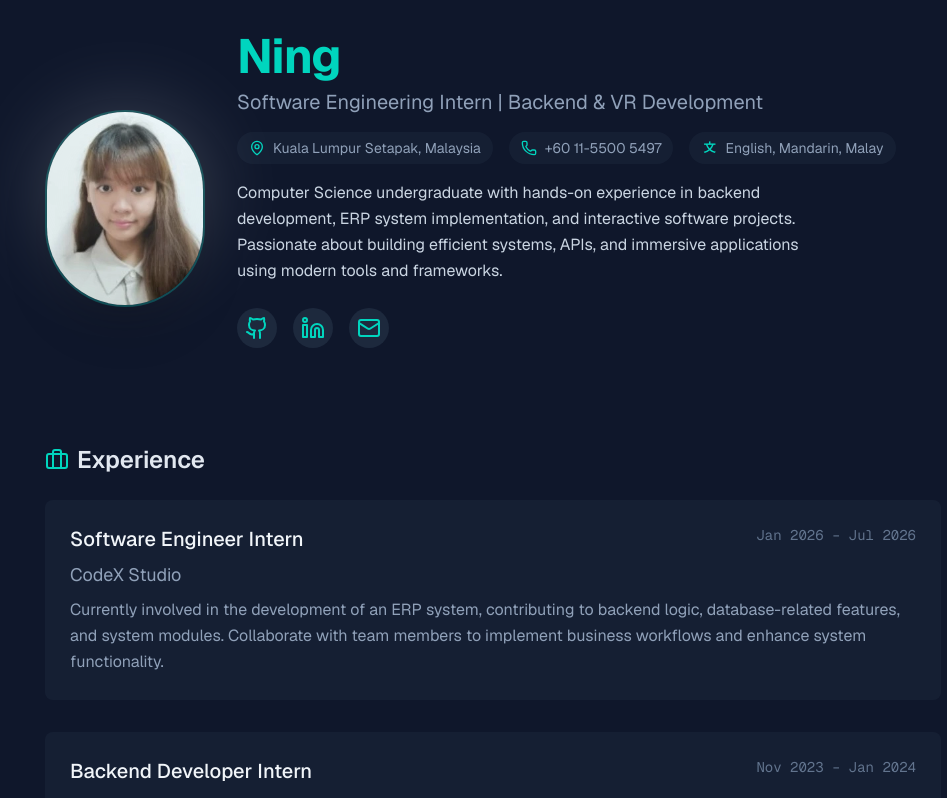
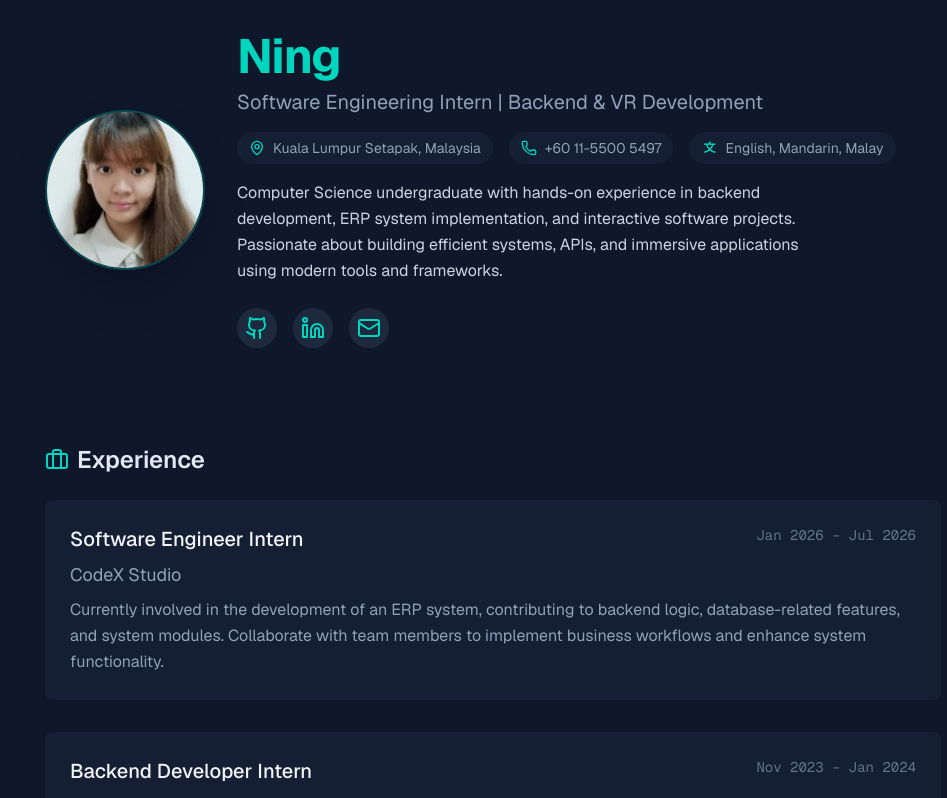
Before and after one commit to JNing8431-moon/Ning-React-Resume, a Next.js app: page /Ning-React-Resume/ in a window 1280 px wide. Shown: the top 798 px of the page, without its empty margins (147-1094 px from the left). Built offline with nearby package versions, Linux system fonts and the light colour scheme.

Commit message:
Fix profile image circle shape

```diff
--- a/app/components/Resume.tsx
+++ b/app/components/Resume.tsx
@@ -32,14 +32,13 @@ export default function Resume() {
                     className="flex flex-col md:flex-row gap-8 items-start md:items-center"
                 >
                     {/* Profile Image */}
-                    <div className="relative w-32 h-32 md:w-40 md:h-40 shrink-0">
-                        <div className="absolute inset-0 bg-white blur-2xl opacity-20 rounded-full"></div>
+                    <div className="relative w-32 h-32 md:w-40 md:h-40 shrink-0 rounded-full overflow-hidden border-2 border-teal-500/30 shadow-2xl">
+                        <div className="absolute inset-0 bg-white blur-2xl opacity-20"></div>
                         <Image
                             src="/Ning-React-Resume/photo.webp"
                             alt="Profile"
-                            width={160}
-                            height={160}
-                            className="rounded-full border-2 border-teal-500/30 object-cover shadow-2xl"
+                            fill
+                            className="object-cover"
                         />
                     </div>
 
```
